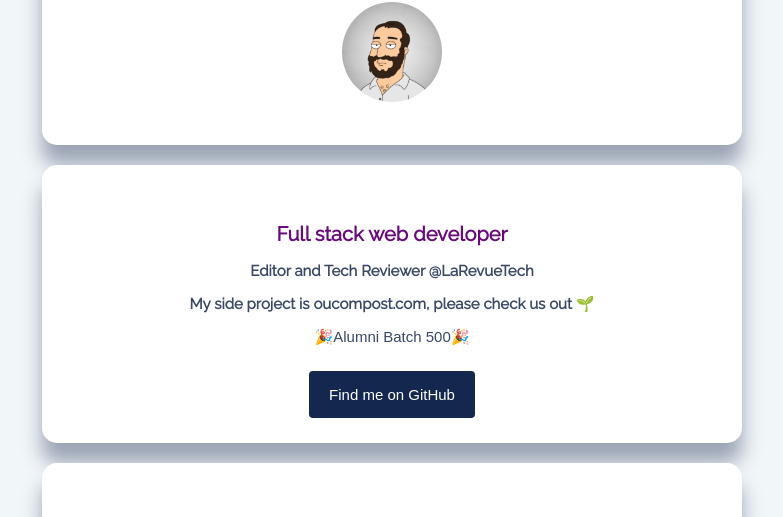
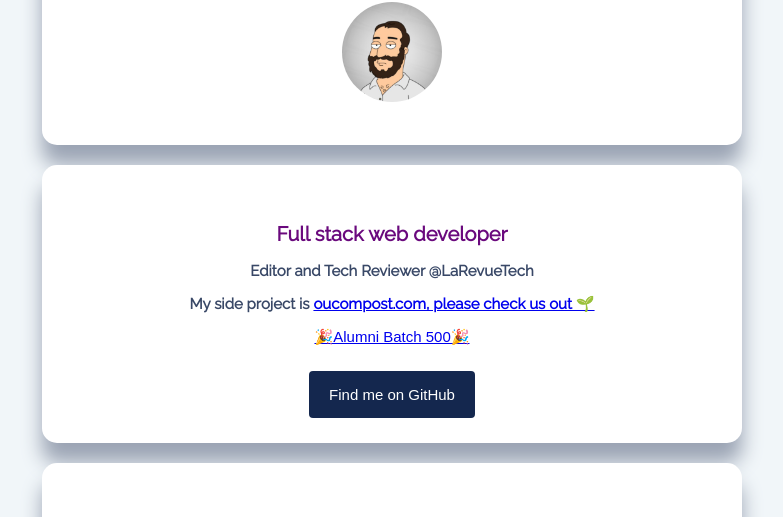
Before and after one commit to asulukdjian/profile, a plain HTML site: page index.html in a window 1280 px wide. Shown: the part 152-669 px from the top of the page, without its empty margins (248-1031 px from the left). Drawn offline with Linux system fonts and the light colour scheme.

Commit message:
link to oucompost

```diff
--- a/index.html
+++ b/index.html
@@ -20,7 +20,7 @@
     <div class="card-white" id="introduction">
       <h2>Full stack web developer</h2>
       <h3>Editor and Tech Reviewer @LaRevueTech</h3>
-      <h3>My side project is oucompost.com, please check us out 🌱</h3>
+      <h3>My side project is <a href="https://www.oucompost.com" target="_blank">oucompost.com, please check us out 🌱</h3>
       <p class="batch">🎉Alumni Batch 500🎉</p>
 
       <a class="btn-blue" href="https://github.com/asulukdjian">Find me on GitHub</a>
```
